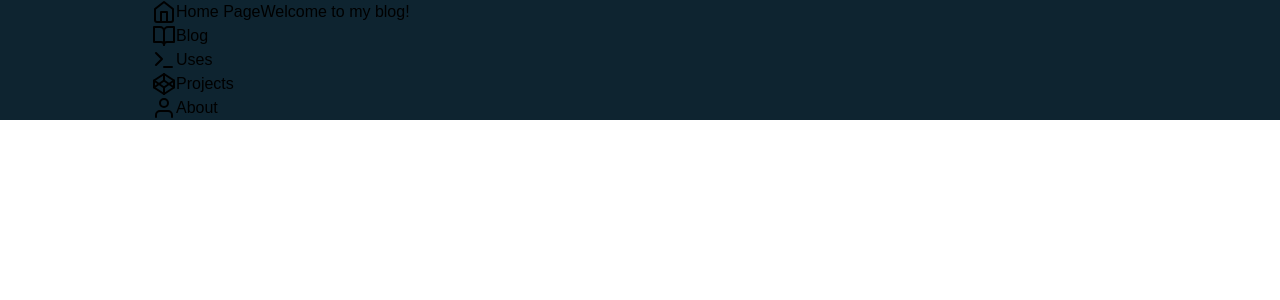
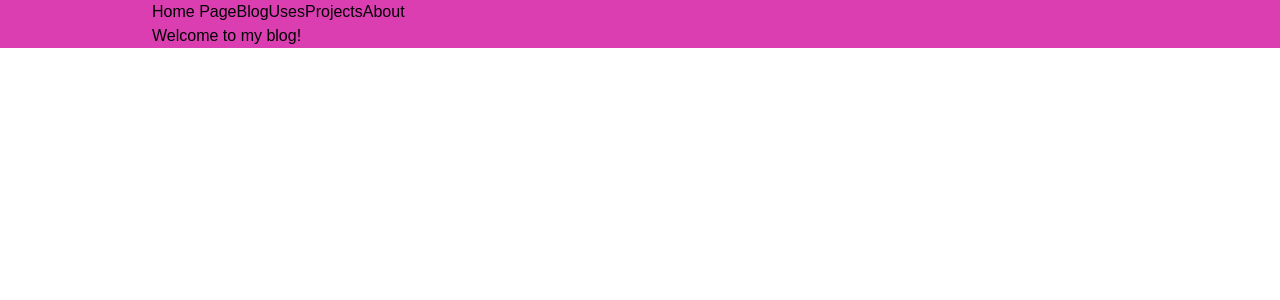
Before and after one commit to thefrugaldev/blog-v2, a Next.js app: page / in a window 1280 px wide. Shown: the top 300 px of the page. Built offline with nearby package versions, Linux system fonts and the light colour scheme.

Commit message:
:wrench: rework header to be at the top instead of a sidebar

```diff
--- /dev/null
+++ b/src/shared/components/layout/components/header/header-item.tsx
@@ -0,0 +1,16 @@
+import Link from 'next/link';
+import React, { FC } from 'react';
+
+const HeaderItem: FC<{ name: string; route: string }> = ({ name, route }) => {
+  return (
+    <li>
+      <Link href={`${route}`}>
+        <a>
+          <span>{name}</span>
+        </a>
+      </Link>
+    </li>
+  );
+};
+
+export default HeaderItem;
--- /dev/null
+++ b/src/shared/components/layout/components/header/header.tsx
@@ -0,0 +1,18 @@
+import React from 'react';
+import HeaderItem from './header-item';
+
+const Header = () => {
+  return (
+    <header>
+      <ul className="flex">
+        <HeaderItem name="Home Page" route={'/'} />
+        <HeaderItem name="Blog" route={'/blog'} />
+        <HeaderItem name="Uses" route={'/uses'} />
+        <HeaderItem name="Projects" route={'/projects'} />
+        <HeaderItem name="About" route={'/about'} />
+      </ul>
+    </header>
+  );
+};
+
+export default Header;
--- /dev/null
+++ b/src/shared/components/layout/components/header/index.ts
@@ -0,0 +1,2 @@
+import Header from './header';
+export default Header;
--- a/src/shared/components/layout/layout.tsx
+++ b/src/shared/components/layout/layout.tsx
@@ -1,12 +1,12 @@
 import React, { FC } from 'react';
-import NavigationContainer from '../navigation/navigation-container';
+import Header from './components/header/header';
 
 const Layout: FC = ({ children }) => {
   return (
-    <div className="bg-dark">
-      <div className="container mx-auto flex">
-        <NavigationContainer />
-        <main className="flex-auto">{children}</main>
+    <div className="bg-primary">
+      <div className="container mx-auto">
+        <Header />
+        <main>{children}</main>
       </div>
     </div>
   );
--- a/src/shared/components/navigation/navigation-container.tsx
+++ /dev/null
@@ -1,16 +0,0 @@
-import React from 'react';
-import NavigationItem from './navigation-item';
-
-const NavigationContainer = () => {
-  return (
-    <ul>
-      <NavigationItem name="Home Page" route={'/'} icon={`Home`} />
-      <NavigationItem name="Blog" route={'/blog'} icon={`BookOpen`} />
-      <NavigationItem name="Uses" route={'/uses'} icon={`Terminal`} />
-      <NavigationItem name="Projects" route={'/projects'} icon={`Codepen`} />
-      <NavigationItem name="About" route={'/about'} icon={`User`} />
-    </ul>
-  );
-};
-
-export default NavigationContainer;
--- a/src/shared/components/navigation/navigation-item.tsx
+++ /dev/null
@@ -1,24 +0,0 @@
-import React, { FC } from 'react';
-import Link from 'next/link';
-import * as icons from 'react-feather';
-
-const NavigationItem: FC<{
-  name: string;
-  route: string;
-  icon: string;
-}> = ({ name, route, icon }) => {
-  const IconComponent = icon.length > 0 && icons[icon];
-
-  return (
-    <li>
-      <Link href={`${route}`}>
-        <a className="flex items-center">
-          <IconComponent className="inline" />
-          <span>{name}</span>
-        </a>
-      </Link>
-    </li>
-  );
-};
-
-export default NavigationItem;
```
